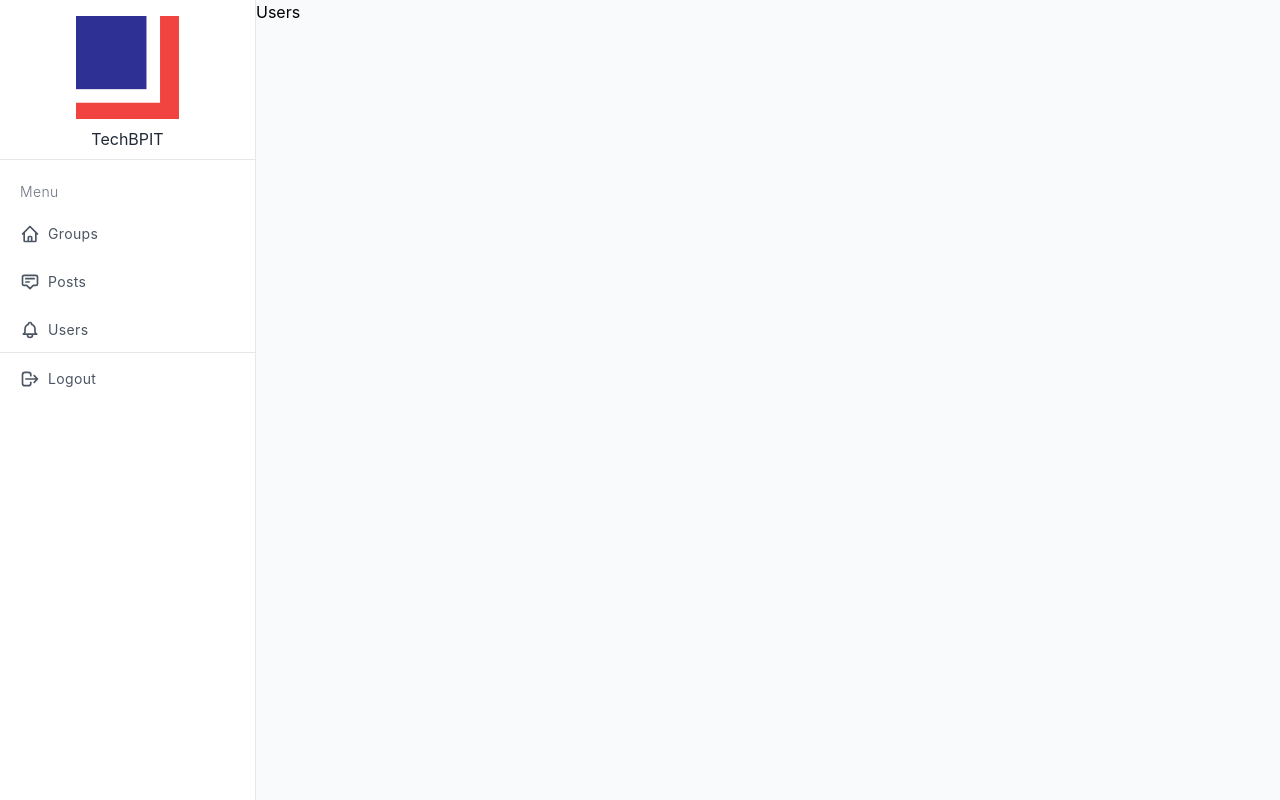
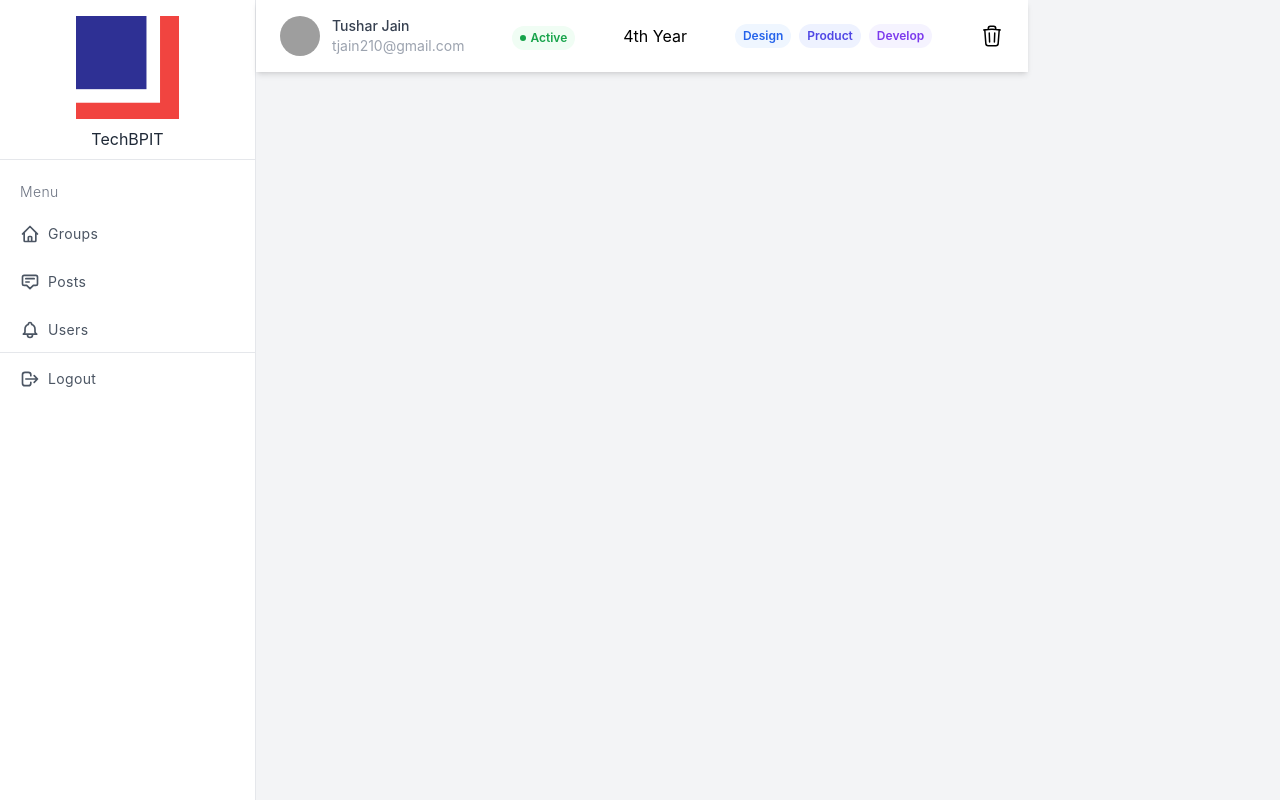
Before and after one commit to SiddhantChadha/admin-techbpit, a React (Create React App) app: page /users in a window 1280 px wide. Built offline with nearby package versions, Linux system fonts and the light colour scheme; grey boxes are pictures that could not be loaded.

Commit message:
user card

```diff
--- a/src/App.jsx
+++ b/src/App.jsx
@@ -4,7 +4,7 @@
 
 function App() {
   return (
-    <div className="min-h-screen flex flex-auto flex-shrink-0 antialiased bg-gray-50">
+    <div className="min-h-screen flex flex-auto flex-shrink-0 antialiased bg-gray-100">
       <Sidebar />
       <div id="detail">
         <Outlet />
--- /dev/null
+++ b/src/components/UserCard.jsx
@@ -0,0 +1,64 @@
+import React from "react";
+
+function UserCard() {
+  return (
+    <div className="hover:bg-red-50 flex shadow-md bg-white items-center">
+      <div className="flex gap-3 px-6 py-4 font-normal text-gray-900">
+        <div className="relative h-10 w-10">
+          <img
+            className="h-full w-full rounded-full object-cover object-center"
+            src="https://static.vecteezy.com/system/resources/previews/008/442/086/original/illustration-of-human-icon-user-symbol-icon-modern-design-on-blank-background-free-vector.jpg"
+            alt=""
+          />
+        </div>
+        <div className="text-sm">
+          <div className="font-medium text-gray-700">Tushar Jain</div>
+          <div className="text-gray-400">tjain210@gmail.com</div>
+        </div>
+      </div>
+      <div className="px-6 py-4">
+        <span className="inline-flex items-center gap-1 rounded-full bg-green-50 px-2 py-1 text-xs font-semibold text-green-600">
+          <span className="h-1.5 w-1.5 rounded-full bg-green-600"></span>
+          Active
+        </span>
+      </div>
+      <div className="px-6 py-4">4th Year</div>
+      <div className="px-6 py-4">
+        <div className="flex gap-2">
+          <span className="inline-flex items-center gap-1 rounded-full bg-blue-50 px-2 py-1 text-xs font-semibold text-blue-600">
+            Design
+          </span>
+          <span className="inline-flex items-center gap-1 rounded-full bg-indigo-50 px-2 py-1 text-xs font-semibold text-indigo-600">
+            Product
+          </span>
+          <span className="inline-flex items-center gap-1 rounded-full bg-violet-50 px-2 py-1 text-xs font-semibold text-violet-600">
+            Develop
+          </span>
+        </div>
+      </div>
+      <div className="px-6 py-4">
+        <div className="flex justify-end gap-4">
+          <a x-data="{ tooltip: 'Delete' }" href="#">
+            <svg
+              xmlns="http://www.w3.org/2000/svg"
+              fill="none"
+              viewBox="0 0 24 24"
+              stroke-width="1.5"
+              stroke="currentColor"
+              className="h-6 w-6"
+              x-tooltip="tooltip"
+            >
+              <path
+                stroke-linecap="round"
+                stroke-linejoin="round"
+                d="M14.74 9l-.346 9m-4.788 0L9.26 9m9.968-3.21c.342.052.682.107 1.022.166m-1.022-.165L18.16 19.673a2.25 2.25 0 01-2.244 2.077H8.084a2.25 2.25 0 01-2.244-2.077L4.772 5.79m14.456 0a48.108 48.108 0 00-3.478-.397m-12 .562c.34-.059.68-.114 1.022-.165m0 0a48.11 48.11 0 013.478-.397m7.5 0v-.916c0-1.18-.91-2.164-2.09-2.201a51.964 51.964 0 00-3.32 0c-1.18.037-2.09 1.022-2.09 2.201v.916m7.5 0a48.667 48.667 0 00-7.5 0"
+              />
+            </svg>
+          </a>
+        </div>
+      </div>
+    </div>
+  );
+}
+
+export default UserCard;
--- a/src/routes/Users.jsx
+++ b/src/routes/Users.jsx
@@ -1,7 +1,8 @@
 import React from "react";
+import UserCard from "../components/UserCard";
 
 function Users() {
-  return <div>Users</div>;
+  return <UserCard />;
 }
 
 export default Users;
```
